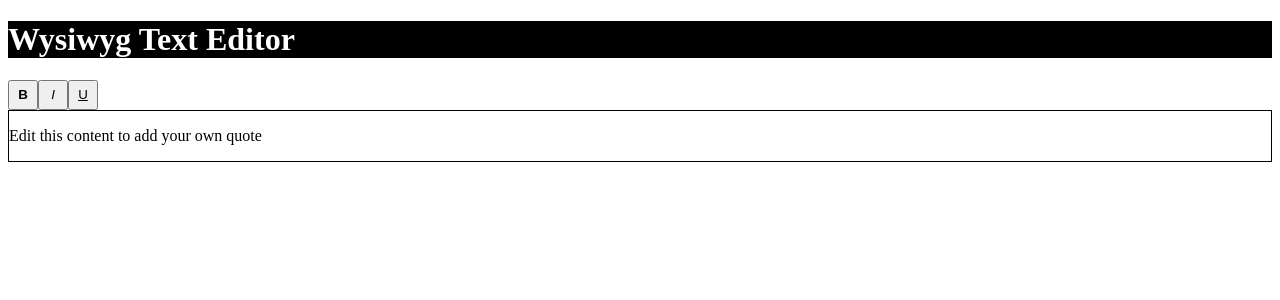
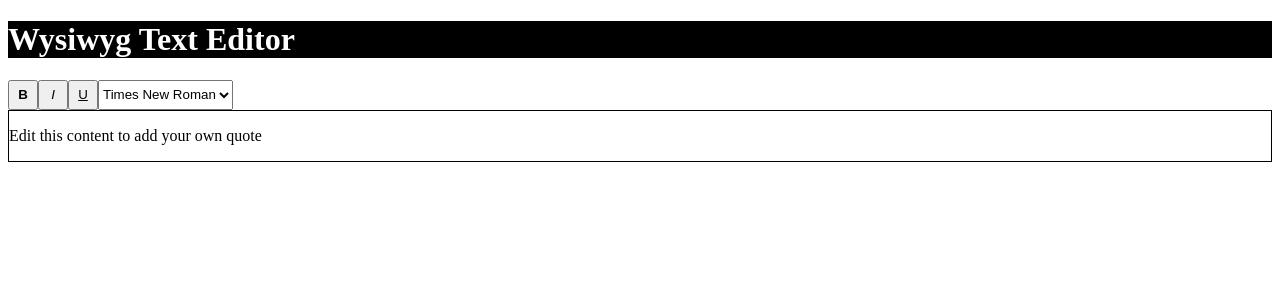
Before and after one commit to AndrewRLloyd88/mb-text-editor, a React (Vite) app: page / in a window 1280 px wide. Shown: the top 300 px of the page. Built offline with nearby package versions, Linux system fonts and the light colour scheme.

Commit message:
add fonts

```diff
--- /dev/null
+++ b/src/FontSelector.tsx
@@ -0,0 +1,20 @@
+import React, { useState } from 'react';
+
+export default function FontSelector() {
+  const changeFont = (e) => {
+    console.log(e.target.value);
+    document.execCommand('fontName', false, e.target.value);
+    console.log('font');
+  };
+
+  return (
+    <select id="input-font" className="input" onChange={(e) => changeFont(e)}>
+      <option value="Times New Roman" defaultValue="Times New Roman">
+        Times New Roman
+      </option>
+      <option value="Arial">Arial</option>
+      <option value="Calibri">Calibri</option>
+      <option value="Comic Sans MS">Comic Sans MS</option>
+    </select>
+  );
+}
--- a/src/Toolbar.tsx
+++ b/src/Toolbar.tsx
@@ -1,5 +1,6 @@
 import React from 'react';
 import Button from './Button';
+import FontSelector from './FontSelector';
 
 export default function Toolbar() {
   return (
@@ -7,6 +8,7 @@ export default function Toolbar() {
       <Button id="Bold"></Button>
       <Button id="Italic"></Button>
       <Button id="Underline"></Button>
+      <FontSelector />
     </div>
   );
 }
```
